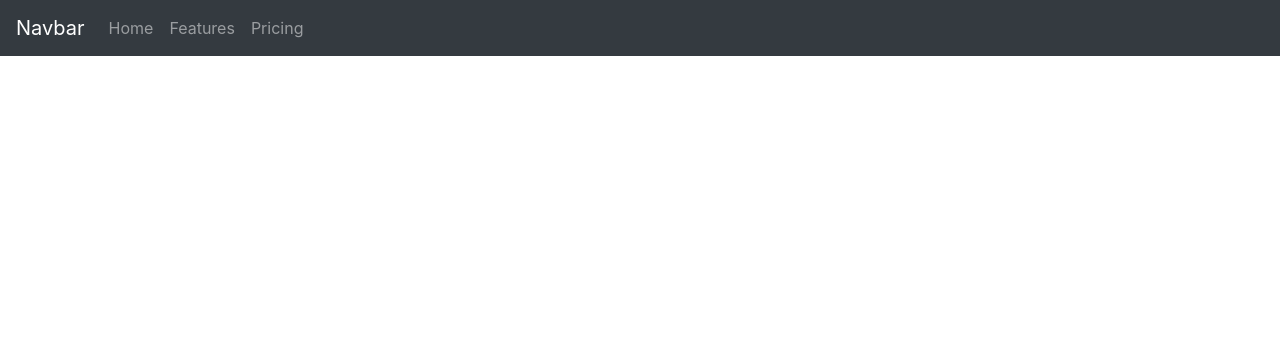
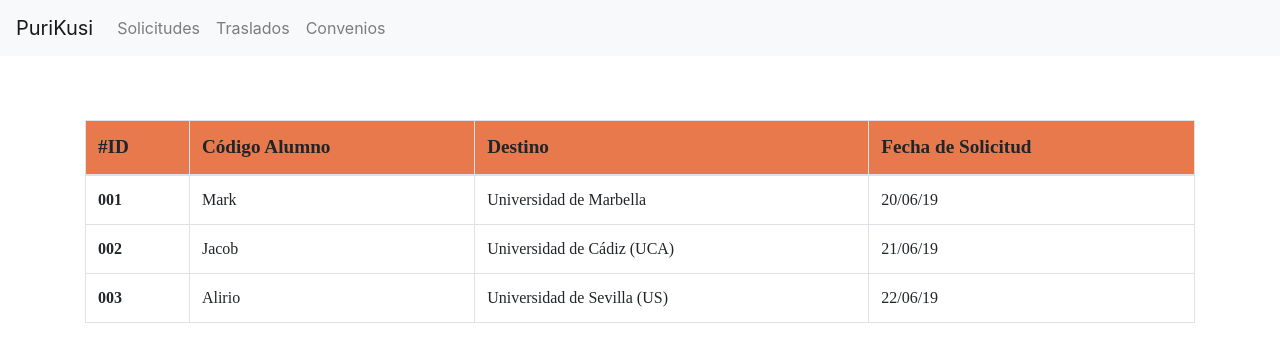
Before and after one commit to WhiteNow/unichange-web, a React (Create React App) app: page / in a window 1280 px wide. Shown: the top 362 px of the page. Built offline with nearby package versions, Linux system fonts and the light colour scheme.

Commit message:
request view

```diff
--- a/src/App.js
+++ b/src/App.js
@@ -4,7 +4,7 @@ import imag from './img/Captura.JPG';
 import './App.css';
 import Home from './screens/Home'
 
-console.log(imag)
+
 function App() {
   return (
     <Home/>
--- a/src/components/navigation/index.js
+++ b/src/components/navigation/index.js
@@ -1,17 +1,41 @@
-import React from 'react';
+import React, {Component} from 'react';
 import {Navbar,Nav} from 'react-bootstrap'
+import Request from '../../screens/Request'
 
-const NavigationNavBar = () => {
-    return <div>
-        <Navbar bg="dark" variant="dark">
-            <Navbar.Brand href="#home">Navbar</Navbar.Brand>
+class NavigationNavBar extends Component {
+
+    state = {status: "solicitud"}
+
+    changeStatus = (s) => {
+        this.setState({status: s})
+    }
+
+    render () {
+
+        let content = () => {
+            if (this.state.status === "solicitud")
+                return(<Request/>)
+            if (this.state.status === "traslados")
+                return(<div>Traslados</div>)
+            if (this.state.status === "convenios")
+                return(<div>Convenios</div>)
+        }
+
+        return (
+        <div>
+        <Navbar bg="light" variant="light">
+            <Navbar.Brand>PuriKusi</Navbar.Brand>
             <Nav className="mr-auto">
-            <Nav.Link href="#home">Home</Nav.Link>
-            <Nav.Link href="#features">Features</Nav.Link>
-            <Nav.Link href="#pricing">Pricing</Nav.Link>
+            <Nav.Link onClick={() => {this.changeStatus("solicitud")}}>Solicitudes</Nav.Link>
+            <Nav.Link onClick={() => {this.changeStatus("traslados")}}>Traslados</Nav.Link>
+            <Nav.Link onClick={() => {this.changeStatus("convenios")}}>Convenios</Nav.Link>
             </Nav>
         </Navbar>
-    </div>
+            <div>
+                {content()}
+            </div>
+        </div>)
+    }
 };
 
 export default NavigationNavBar;
--- a/src/components/navigation/style.css
+++ b/src/components/navigation/style.css
@@ -0,0 +1,3 @@
+.navigation {
+    background-color: #E8794C;
+}
--- /dev/null
+++ b/src/screens/Formality/index.js
@@ -0,0 +1,6 @@
+import React from 'react';
+export default () => (
+    <div>
+        Formalities
+    </div>
+);
--- /dev/null
+++ b/src/screens/Request/index.js
@@ -0,0 +1,36 @@
+import React, {Component} from 'react';
+import './style.css';
+export default () => (
+    <div class="container">
+      <table class="table table-bordered" >
+          <thead class="barra-de-navegación">
+            <tr class="cuadro-text">
+              <th scope="col">#ID</th>
+              <th scope="col">Código Alumno</th>
+              <th scope="col">Destino</th>
+              <th scope="col">Fecha de Solicitud</th>
+            </tr>
+          </thead>
+          <tbody>
+            <tr>
+              <th scope="row">001</th>
+              <td>Mark</td>
+              <td>Universidad de Marbella</td>
+              <td>20/06/19</td>
+            </tr>
+            <tr>
+              <th scope="row">002</th>
+              <td>Jacob</td>
+              <td>Universidad de Cádiz (UCA) </td>
+              <td>21/06/19</td>
+            </tr>
+            <tr>
+                <th scope="row">003</th>
+                <td>Alirio</td>
+                <td>Universidad de Sevilla (US)</td>
+                <td>22/06/19</td>
+              </tr>
+          </tbody>
+        </table>
+  </div>
+);
--- /dev/null
+++ b/src/screens/Request/style.css
@@ -0,0 +1,44 @@
+.container {
+    margin-top: 5%;
+    font-family: 'Bree Serif', serif;
+    font-style: normal;
+
+  }
+
+  .barra-de-navegación {
+    background-color: #E8794C;
+    font-size: 120%;
+  }
+
+  .table-margen {
+    border-radius: 10%;
+  }
+
+  .titulo-tabla {
+   font-size:20px;
+   font-family: 'Bree Serif', serif;
+   margin-left:25%;
+  }
+
+  .container-1 {
+    display:flex;
+    justify-content: space-between;
+    margin-top:5%;
+  }
+
+  .buscador {
+    margin-right: 10%;
+    font-family: 'Bree Serif', serif;
+  }
+  .divtest {
+    width: 80%;
+    position: center;
+  }
+
+  .text-tabla {
+    width: 40%;
+  }
+
+  .cuadro-text {
+    font-family: 'Bree Serif', serif;
+  }
```
Also changed, not shown: src/screens/Home/index.js (+8 -0 lines), src/screens/Home/layout.js (+14 -4 lines).
